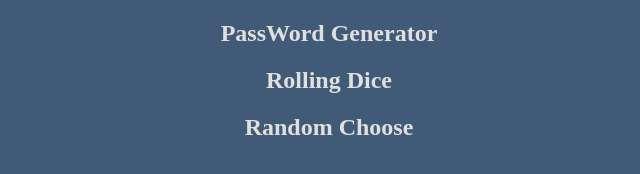
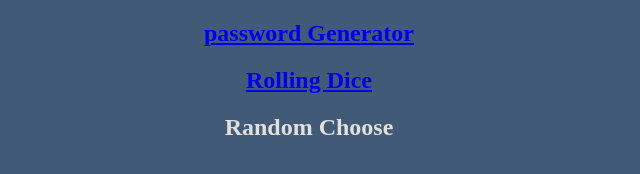
Before and after one commit to Mfail4562/showcase-site, a plain HTML site: page index.html in a window 1280 px wide. Shown: the whole page, without its empty margins (331-971 px from the left). Drawn offline with Linux system fonts and the light colour scheme.

Commit message:
lien ajouté

```diff
--- a/index.html
+++ b/index.html
@@ -13,11 +13,11 @@
     <header></header>
 
     <section>
-       <ul>
-        <li><h1>PassWord Generator</h1></li>
-        <li><h1>Rolling Dice</h1></li>
-        <li><h1> Random Choose</h1></li>
-       </ul>
+
+      <h1><a href="passwordGenerator/password.html">password Generator</a></h1>
+        <h1><a href="rollingDice\dice.html">Rolling Dice</a></h1>
+        <h1> Random Choose</h1>
+
     </section>
 
     <footer></footer>
```
